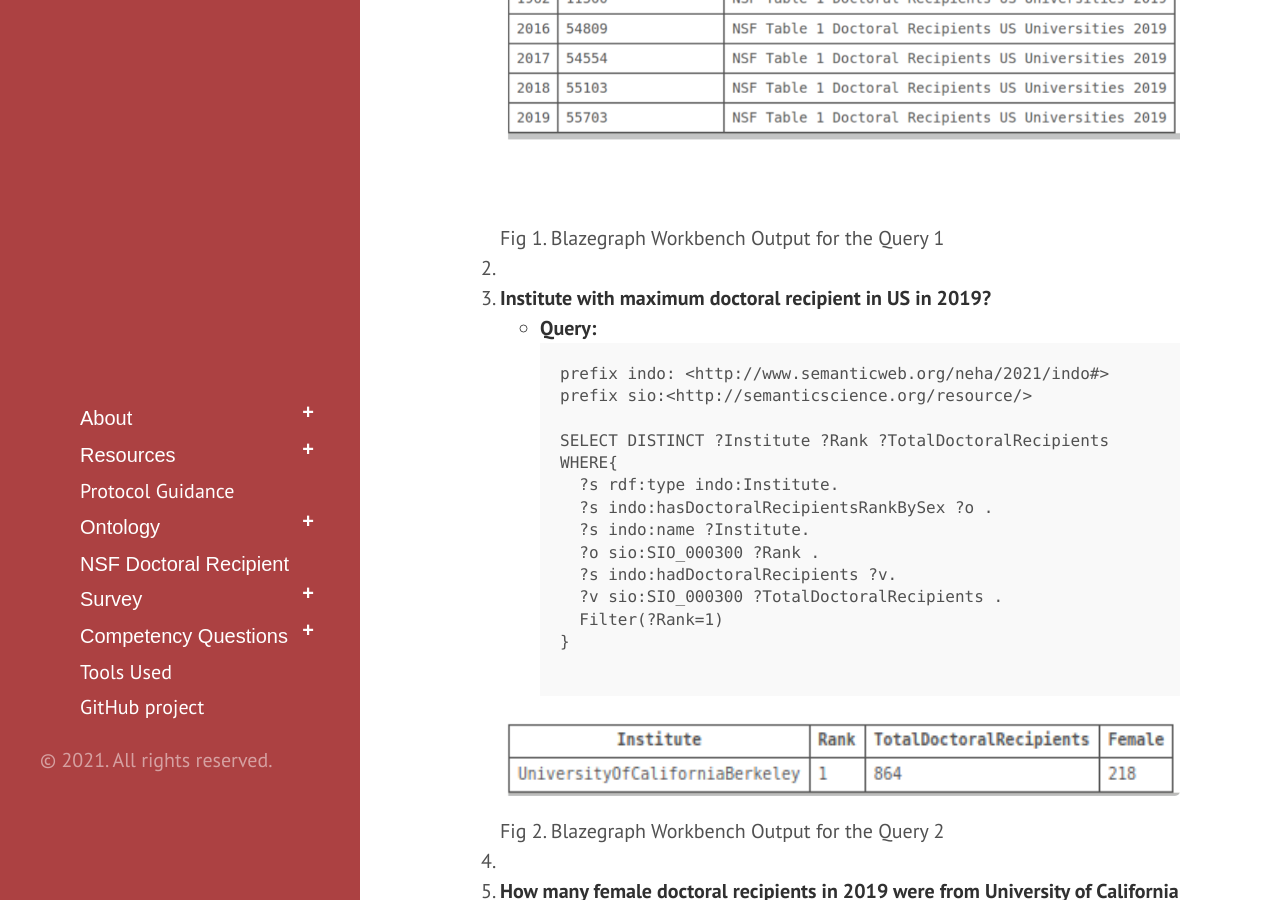
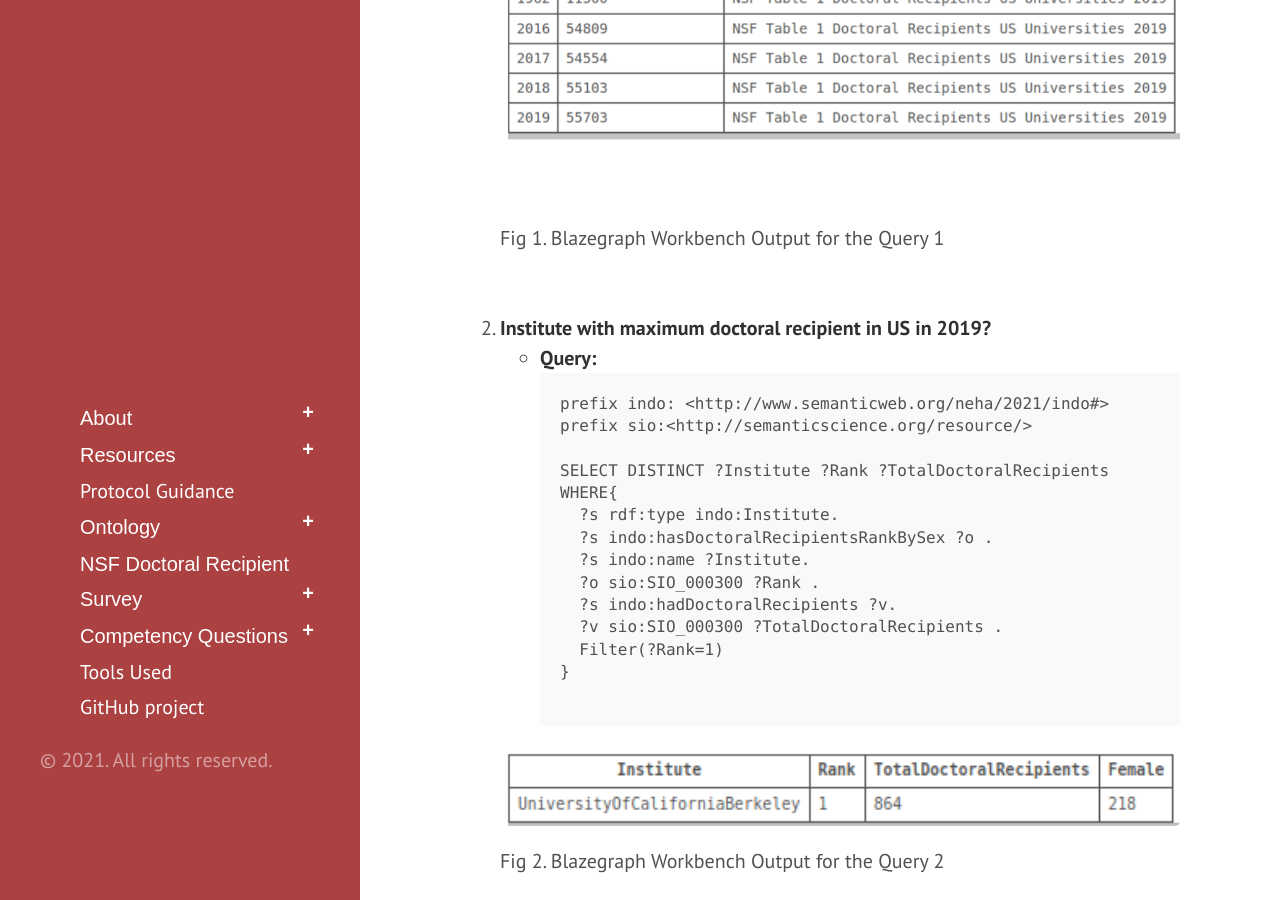
Before and after one commit to tetherless-world/institute-demographic-ontology, a Jekyll site: the page built from competencyquestions.md, in a window 1280 px wide and 900 px high, scrolled down 1764 px. Built offline with Jekyll 4.4.1, drawn with Linux system fonts in a browser that asks for light colours; Markdown is read by kramdown in place of the engine named in the settings.

Commit message:
fixing cq numbering

```diff
--- a/competencyquestions.md
+++ b/competencyquestions.md
@@ -59,7 +59,7 @@ WHERE {
   <img src ="../images/QUERY1RESULTS.png" style="width:100%; height:100%">
  <caption>Fig 1. Blazegraph Workbench Output for the Query 1</caption>
   </li>
-  <li> </li>
+<br><br>
 
   <li id="question2"><strong>Institute with maximum doctoral recipient in US in 2019?</strong>
   <ul type = "circle">
@@ -84,7 +84,7 @@ WHERE{
  <img src ="../images/cQUERY2RESULT.png" style="width:100%; height:100%">
  <caption>Fig 2. Blazegraph Workbench Output for the Query 2</caption>
   </li>
-   <li> </li>
+  <br><br>
 
   <li id="question3"><strong>How many female doctoral recipients in 2019 were from University of California Berkeley, in Mathematics and Computer Science graduate program?</strong>
   <ul type = "circle">
@@ -112,7 +112,7 @@ WHERE{
  <img src ="../images/cQUERY3RESULTS.png" style="width:100%; height:100%">
  <caption>Fig 3. Blazegraph Workbench Output for the Query 3 part of NSF 2019 Doctoral Recipients Survey Results Table 3 </caption>
   </li>
-  <li> </li>
+<br><br>
 
   <li id="question4"><strong>how many female doctoral recipients in 2019 were from University of California Berkeley, in Mathematics and Computer Science graduate program?</strong>
   <ul type = "circle">
```
